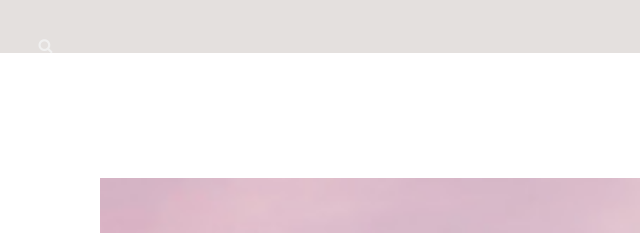
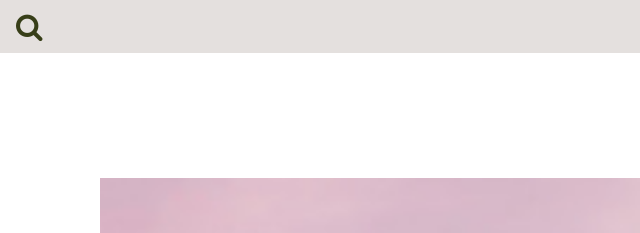
Before and after one commit to keldri/stock-photography, a website: page index.html in a window 1280 px wide. Shown: the top 233 px of the page, 0-640 px from the left. Drawn offline with Linux system fonts and the light colour scheme; a web font is replaced by a local one.

Commit message:
changed close button float issues

```diff
--- a/_/components/sass/_navOverlay.scss
+++ b/_/components/sass/_navOverlay.scss
@@ -186,18 +186,18 @@ body #cdawrap {
 
 /* Overlay closing cross */
 .overlay .overlay-close {
-  min-width: 100px;
+ min-width: 100px;
   min-height: 118px;
   position: absolute;
-  right: 20px;
   top: 20px;
   overflow: hidden;
   border: none;
   color: #F44336 !important;
   outline: none;
   z-index: 100;
-  font-size: 8em;
+  font-size: 6em;
   background-color: transparent;
+  left: 76% !important;
 }
 
 /* Menu style */
@@ -292,8 +292,9 @@ body #cdawrap {
 	}
 }
 .search {
-	font-size: 1.5em;
-	padding: 3%;
-	color: #f0f0f0;
+  position: absolute;
+  font-size: 1.9em;
+  padding: 9px 10px 10px 16px;
+  color: #f0f0f0;
 
   }
--- a/index.html
+++ b/index.html
@@ -27,11 +27,7 @@
 				<header>
 					<section>
 				<p><button id="trigger-overlay"class="btn-floating btn-large waves-effect waves-light red" type="button"><i class="fa fa-chevron-down"></i></button></p>
-				<form>
-					<a href="#" ><i class="fa fa-search search"></i><a>
-
-					</div>
-				</form>
+					<a href="#" class="search" ><i class="fa fa-search"></i><a>
 			</section>
 					<div class="overlay overlay-hugeinc">
 						<button type="button" class="overlay-close"><i class="fa fa-times-circle-o"></i></button>
```
Also changed, not shown: _/css/styles.css.
